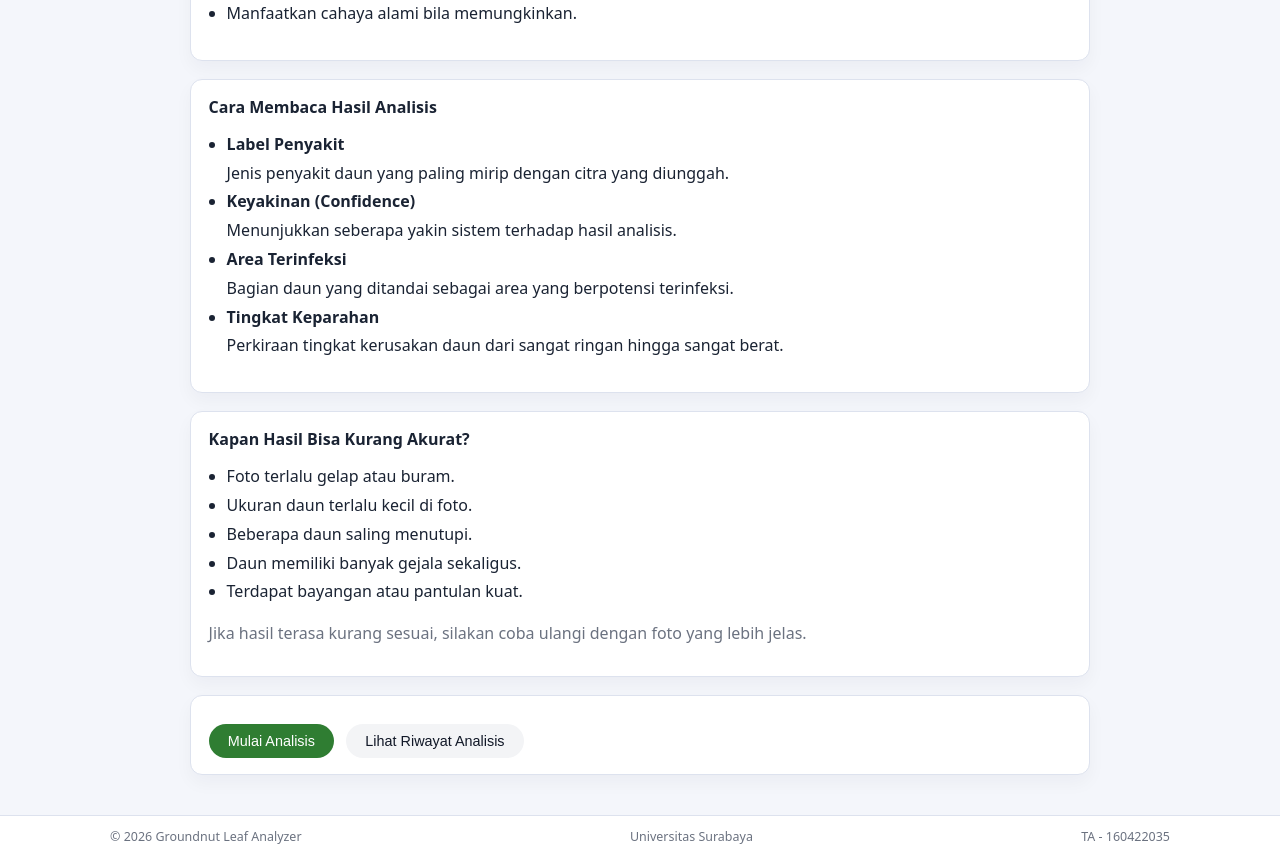
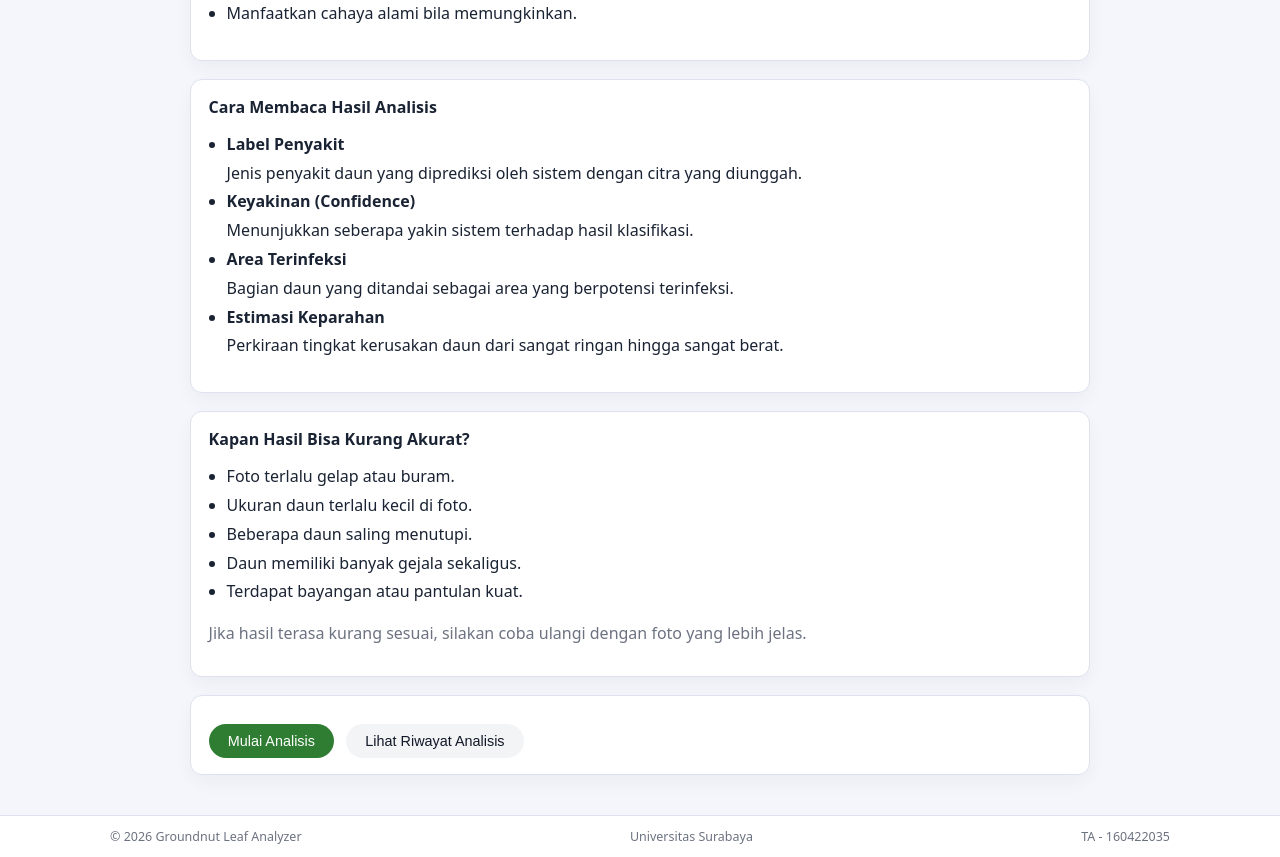
Before and after one commit to Duarss/groundnut-leaf-analysis-app, a React (Vite) app in the folder groundnut-frontend/: page /guide in a window 1280 px wide. Shown: the part 980-1837 px from the top of the page. Built offline with nearby package versions, Linux system fonts and the light colour scheme.

Commit message:
feat: update terminology in GuidePage for clarity and accuracy

```diff
--- a/groundnut-frontend/src/pages/GuidePage.jsx
+++ b/groundnut-frontend/src/pages/GuidePage.jsx
@@ -78,12 +78,12 @@ const GuidePage = () => {
           <li>
             <b>Label Penyakit</b>
             <br />
-            Jenis penyakit daun yang paling mirip dengan citra yang diunggah.
+            Jenis penyakit daun yang diprediksi oleh sistem dengan citra yang diunggah.
           </li>
           <li>
             <b>Keyakinan (Confidence)</b>
             <br />
-            Menunjukkan seberapa yakin sistem terhadap hasil analisis.
+            Menunjukkan seberapa yakin sistem terhadap hasil klasifikasi.
           </li>
           <li>
             <b>Area Terinfeksi</b>
@@ -91,7 +91,7 @@ const GuidePage = () => {
             Bagian daun yang ditandai sebagai area yang berpotensi terinfeksi.
           </li>
           <li>
-            <b>Tingkat Keparahan</b>
+            <b>Estimasi Keparahan</b>
             <br />
             Perkiraan tingkat kerusakan daun dari sangat ringan hingga sangat berat.
           </li>
```
